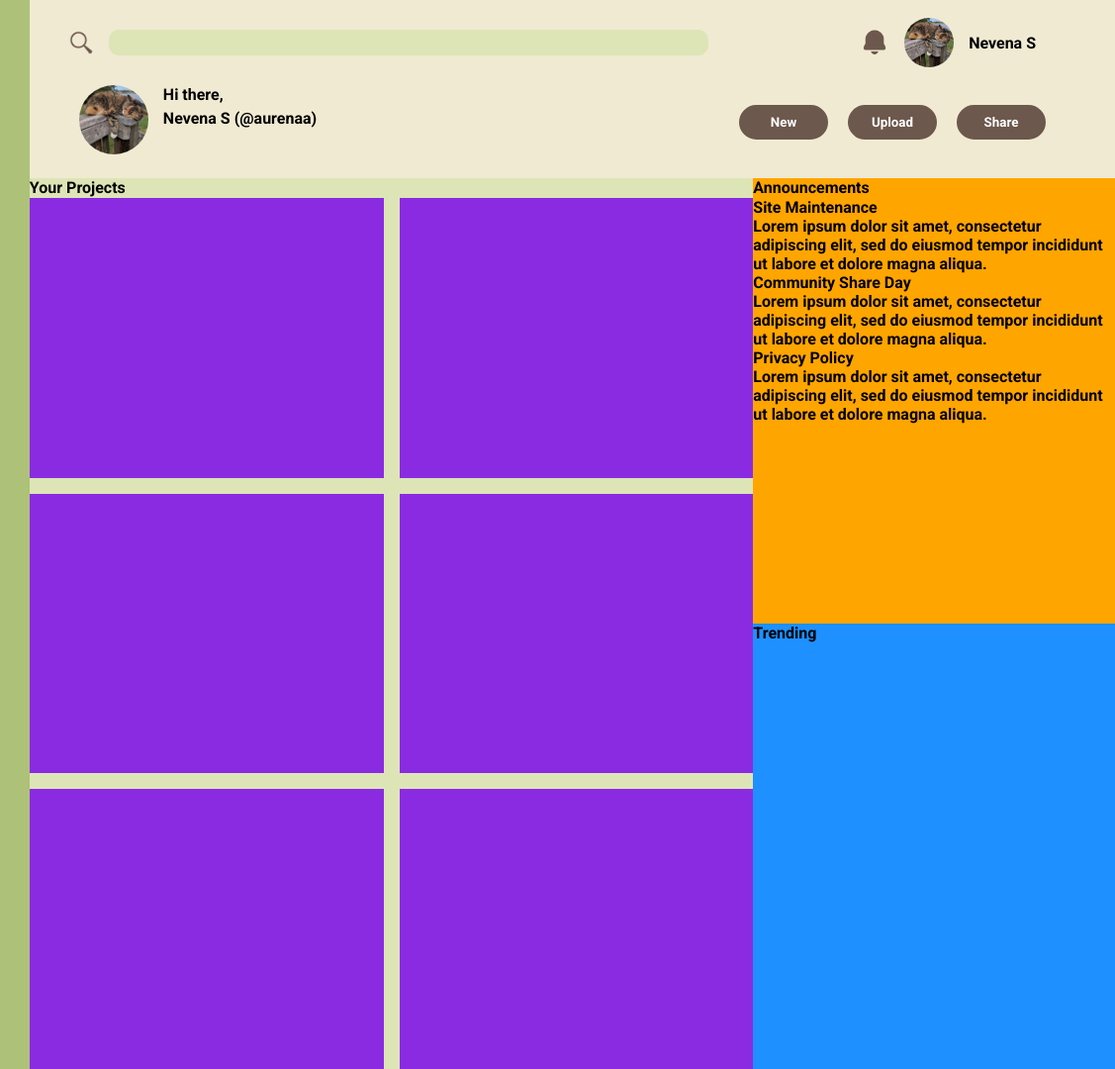
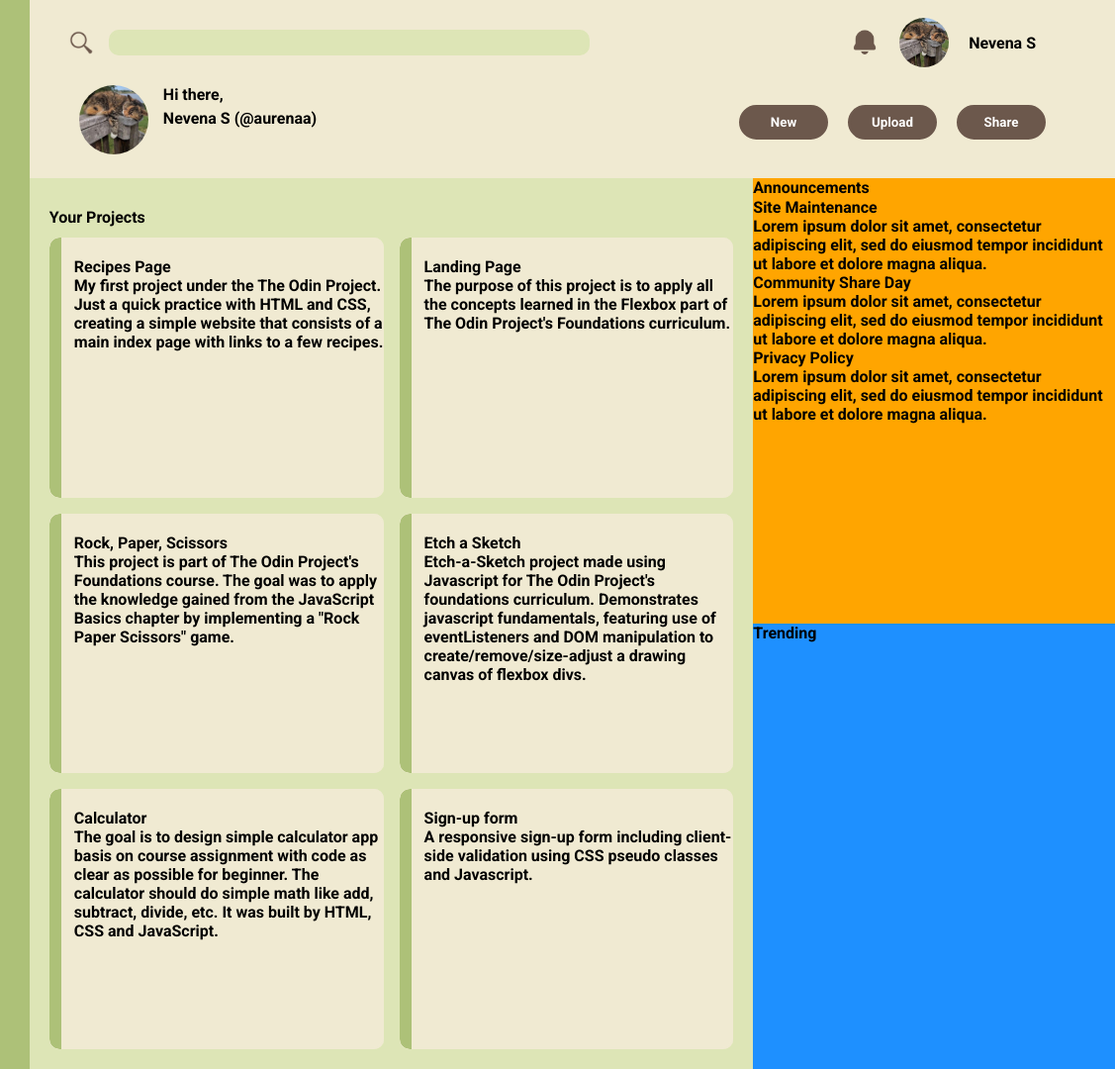
Before and after one commit to aurenaa/admin-dashboard, a plain HTML site: page index.html in a window 1280 px wide. Shown: the full height of the page at 99% size, 153-1280 px from the left. Drawn offline with Linux system fonts and the light colour scheme; a web font is replaced by a local one.

Commit message:
project cards, css

```diff
--- a/index.html
+++ b/index.html
@@ -93,12 +93,65 @@
                 <div class="projects">
                     <p>Your Projects</p>
                     <div class="project-names">
-                        <div class="super-cool"></div>
-                        <div class="less-cool"></div>
-                        <div class="impossible-app"></div>
-                        <div class="easy-peasy-app"></div>
-                        <div class="ad-blocker"></div>
-                        <div class="money-maker"></div>
+                        <div class="super-cool">
+                            <div class="project-corner"></div>
+                            <div class="project-info">
+                                <p>Recipes Page</p>
+                                <p>My first project under the The Odin Project.
+                                    Just a quick practice with HTML and CSS,
+                                    creating a simple website that consists of
+                                    a main index page with links to a few
+                                    recipes.
+                                </p>
+                            </div>
+                        </div>
+                        <div class="less-cool">
+                            <div class="project-corner"></div>
+                            <div class="project-info">
+                                <p>Landing Page</p>
+                                <p>The purpose of this project is to apply all the concepts
+                                    learned in the Flexbox part of The Odin Project's Foundations
+                                    curriculum.
+                                </p>
+                            </div>
+                        </div>
+                        <div class="impossible-app">
+                            <div class="project-corner"></div>
+                            <div class="project-info">
+                                <p>Rock, Paper, Scissors</p>
+                                <p>This project is part of The Odin Project's Foundations course.
+                                    The goal was to apply the knowledge gained from the JavaScript
+                                    Basics chapter by implementing a "Rock Paper Scissors" game.
+                                </p>
+                            </div>
+                        </div>
+                        <div class="easy-peasy-app">
+                            <div class="project-corner"></div>
+                            <div class="project-info">
+                                <p>Etch a Sketch</p>
+                                <p>Etch-a-Sketch project made using Javascript for The Odin Project's foundations curriculum.
+                                    Demonstrates javascript fundamentals, featuring use of eventListeners and DOM manipulation to create/remove/size-adjust a drawing canvas of flexbox divs.
+                                </p>
+                            </div>
+                        </div>
+                        <div class="ad-blocker">
+                            <div class="project-corner"></div>
+                            <div class="project-info">
+                                <p>Calculator</p>
+                                <p>The goal is to design simple calculator app basis on course assignment with
+                                    code as clear as possible for beginner. The calculator should do
+                                    simple math like add, subtract, divide, etc. It was built by HTML, CSS and JavaScript.
+                                </p>
+                            </div>
+                        </div>
+                        <div class="money-maker">
+                            <div class="project-corner"></div>
+                            <div class="project-info">
+                                <p>Sign-up form</p>
+                                <p>A responsive sign-up form including client-side validation using CSS pseudo classes and Javascript.
+                                </p>
+                            </div>
+                        </div>
                     </div>
                 </div>
                 <div class="announcements-trending">
--- a/style.css
+++ b/style.css
@@ -49,6 +49,7 @@
     align-items: center;
     gap: 10px;
     padding: 8px 0;
+    cursor: pointer;
 }
 
 .menu-two ul {
@@ -57,6 +58,7 @@
     list-style: none;
     padding: 0;
     margin-left: 10px;
+    cursor: pointer;
 }
 
 .menu-two li {
@@ -105,10 +107,11 @@
 .search img {
     width: 25px;
     height: 25px;
+    cursor: pointer;
 }
 
 .search-bar {
-    width: 600px;
+    width: 480px;
     height: 20px;
     background-color: #DDE5B6;
     border: solid #DDE5B6;
@@ -117,7 +120,7 @@
 
 .user-corner {
     display: flex;
-    gap: 15px;
+    gap: 20px;
     align-items: center;
     justify-content: end;
     margin-right: 80px;
@@ -126,6 +129,7 @@
 .notification {
     width: 30px;
     height: 30px;
+    cursor: pointer;
 }
 
 .user-picture {
@@ -173,6 +177,7 @@ button {
     border: solid #6C584C;
     border-radius: 20px;
     color: white;
+    cursor: pointer;
 }
 
 .body {
@@ -184,6 +189,8 @@ button {
 .body .projects {
     display: grid;
     grid-template-rows: 20px 5fr;
+    padding: 20px;
+    margin-top: 10px;
 }
 
 .projects .project-names {
@@ -191,6 +198,7 @@ button {
     grid-template-columns: 1fr 1fr;
     grid-template-rows: repeat(3, 1fr);
     gap: 1em;
+    margin-top: 10px;
 }
 
 .super-cool,
@@ -199,14 +207,33 @@ button {
 .easy-peasy-app,
 .ad-blocker,
 .money-maker {
-    background-color: blueviolet;
-    border-color: blueviolet;
-    border-style: solid;
+    display: flex;
+    background-color: #F0EAD2;
+    border-radius: 10px;
+    margin: 0;
+    position: relative;
+    overflow: hidden;
+    box-shadow: inset 0 0 0 2px #F0EAD2;
+    padding-left: 25px;
+    padding-top: 20px;
 }
 
 .body .announcements-trending {
     display: grid;
     grid-template-rows: 1fr 1fr;
+}
+
+.project-corner {
+    background-color: #ADC178;
+    width: 12px;
+    height: 100%;
+    position: absolute;
+    top: 0;
+    left: 0;
+    border-top-left-radius: 10px;
+    border-bottom-left-radius: 10px;
+    margin: 0;
+    padding: 0;
 }
 
 .announcements {
```
